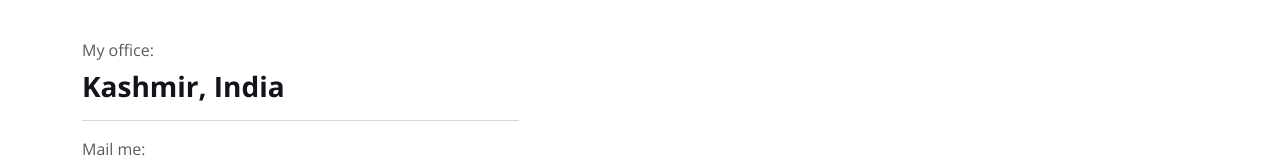
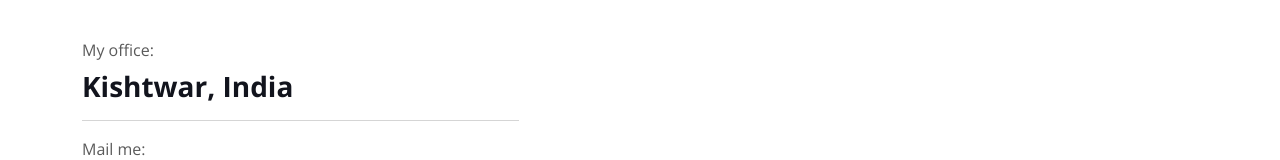
Before and after one commit to AMagicHarry/portfolio-Umar-Lone-, a plain HTML site: page index.html in a window 1280 px wide. Shown: the part 4809-4969 px from the top of the page. Drawn offline with nearby package versions, Linux system fonts and the light colour scheme.

Commit message:
finished

```diff
--- a/index.html
+++ b/index.html
@@ -593,7 +593,7 @@
             <div class="row g-5">
                 <div class="col-lg-5 col-md-6 wow fadeInUp" data-wow-delay="0.1s">
                     <p class="mb-2">My office:</p>
-                    <h3 class="fw-bold">Kashmir, India</h3>
+                    <h3 class="fw-bold">Kishtwar, India</h3>
                     <hr class="w-100">
                     <!-- <p class="mb-2">Call me:</p>
                     <h3 class="fw-bold">+012 345 6789</h3>
```
